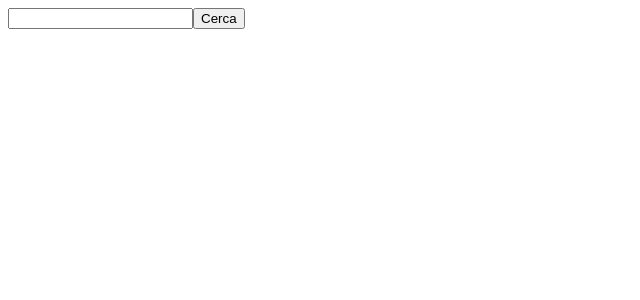
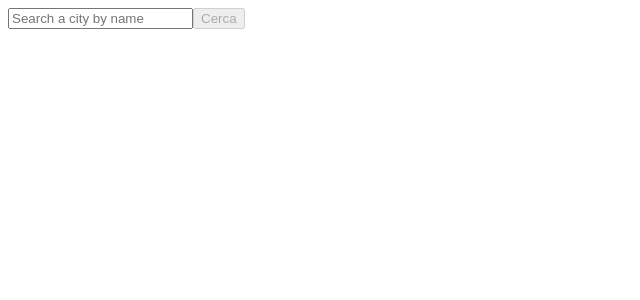
Before and after one commit to MarcoSosio/WeatherApp, a React (Vite) app: page / in a window 1280 px wide. Shown: the top 300 px of the page, without its empty margins (0-640 px from the left). Built offline with nearby package versions, Linux system fonts and the light colour scheme.

Commit message:
l'input modifica il suo valoro col nome della città trovata

```diff
--- a/src/components/MainInfo/MainInfo.jsx
+++ b/src/components/MainInfo/MainInfo.jsx
@@ -1,4 +1,4 @@
-import { useContext,} from "react"
+import { useContext } from "react";
 import "./MainInfo.scss"
 import Context from "../../Context"
 
@@ -8,15 +8,28 @@ export default function MainInfo(){
     const {dataState}=context
     const [data,]=dataState;
 
-    return (
-        <div>
-            {data ? (
+    function displayInfo(){
+        if(!data){
+            return null
+        }
+        else if(data.error){
+            return (
+                <span>{data.error.message}</span>
+            )
+        }
+        else if(data.current){
+            return (
                 <div>
                     <img src={data.current.condition.icon} alt="Icona meteo" />
                     <span>{data.current.condition.text}</span>
                     <span>{data.current.temp_c}</span>
                 </div>
-            ) : null}
+            );
+        }
+    }
+    return (
+        <div>
+            {displayInfo()}
         </div>
     );
 }
--- a/src/components/SearchBar/SearchBar.jsx
+++ b/src/components/SearchBar/SearchBar.jsx
@@ -1,6 +1,6 @@
 import "./searchBar.scss"
 import getWeather from "../../services/getWeather";
-import { useContext, useState } from "react";
+import { useContext, useState, useRef } from "react";
 import Context from "../../Context";
 
 export default function SearchBar(){
@@ -11,19 +11,27 @@ export default function SearchBar(){
 
     const [city, setCity] = useState();
 
+    const inputRef = useRef();
+
     function handlerInsert(e){
         setCity(e.target.value)
-      }
+    }
 
-      function handlerSearch(){
-        getWeather(city)
-        .then(result => {setData(result); console.log(result)}) //*provvisorio, debug
-        .catch(()=>console.error("errore"))
-      }
+    function handlerSearch(){
+      getWeather(city)
+      .then(result => {
+          setData(result);
+          if (!result.error) {
+              inputRef.current.value = result.location.name;
+          }
+          console.log(result); //*provvisorio, debug
+      })
+      .catch(()=>console.error("errore"))
+    }
     return (
         <>
-            <input type="text" onChange={handlerInsert}></input>
-            <button onClick={handlerSearch}>Cerca</button>
+            <input ref={inputRef} type="text" onChange={handlerInsert} placeholder="Search a city by name"></input>
+            <button onClick={handlerSearch} disabled={city ? false : true}>Cerca</button>
         </>
     );
 }
```
